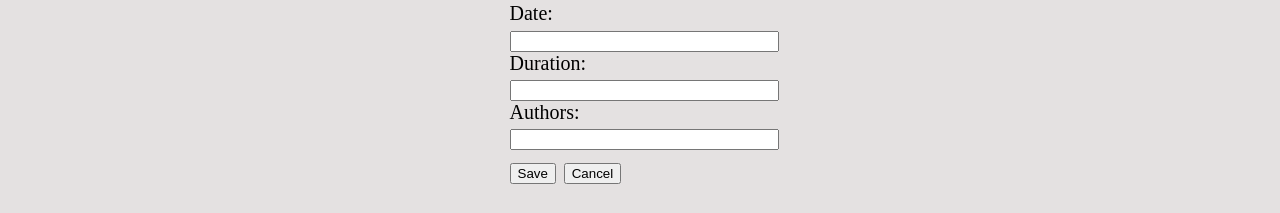
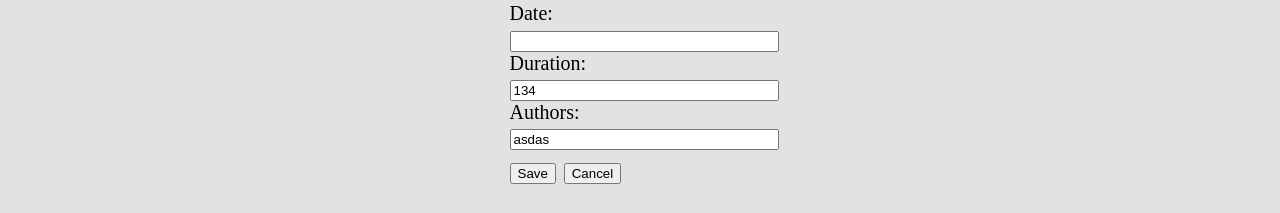
Before and after one commit to taras-kobetiak/Angular-Mentoring-Programm, an Angular app: page /login in a window 1280 px wide. Both pictures are taken after a click on the button "Add course". Shown: the part 347-560 px from the top of the page. Built offline with nearby package versions, Linux system fonts and the light colour scheme.

Commit message:
addede new-form component

```diff
--- a/src/app/add-course-page/add-course-page/add-course-page.component.html
+++ b/src/app/add-course-page/add-course-page/add-course-page.component.html
@@ -26,20 +26,11 @@
                 </div>
             </div>
             <div class="duration__element">
-                <div class="subtitle">
-                    <h5>Duration:</h5>
-                </div>
-                <div class="input">
-                    <input [(ngModel)]="duration" name="duration" type="text">
-                </div>
+                <app-course-duration [duration]="duration" (durationSubmit)="durationSubmit($event)">
+                </app-course-duration>
             </div>
-            <div class="authors__element">
-                <div class="subtitle">
-                    <h5>Authors:</h5>
-                </div>
-                <div class="input">
-                    <input [(ngModel)]="authors" name="authors" type="text">
-                </div>
+            <div class=" authors__element">
+                <app-course-authors [authors]="authors" (authorsSubmit)="authorsSubmit($event)"></app-course-authors>
             </div>
             <div class="management__block">
                 <div class="submit__button">
--- a/src/app/add-course-page/add-course-page/add-course-page.component.ts
+++ b/src/app/add-course-page/add-course-page/add-course-page.component.ts
@@ -14,15 +14,25 @@ export class AddCoursePageComponent {
   title: string;
   description: string;
   date: Date;
-  duration: number;
-  authors: string;
+  duration: number = 134;
+  authors: string = 'asdas';
 
   onSubmit(form: NgForm): void {
     this.saveButtonClick.emit();
+    console.log(form.value);
+    console.log(this.duration);
+    console.log(this.authors);
   }
 
   onCancelButtonClick(): void {
     this.cancelButtonClick.emit()
   }
 
+  durationSubmit(duration: number): void {
+    this.duration = duration;
+  }
+
+  authorsSubmit(authors: string): void {
+    this.authors = authors;
+  }
 }
--- /dev/null
+++ b/src/app/add-course-page/add-course-page/course-authors/course-authors.component.html
@@ -0,0 +1,6 @@
+<div class="subtitle">
+    <h5>Authors:</h5>
+</div>
+<div class="input">
+    <input [(ngModel)]="authors" name="authors" type="text" (ngModelChange)="onAuthorsSubmit()">
+</div>
--- /dev/null
+++ b/src/app/add-course-page/add-course-page/course-authors/course-authors.component.scss
@@ -0,0 +1,13 @@
+h5 {
+    margin: 0;
+    font-size: 20px;
+    font-weight: normal;
+}
+
+.subtitle {
+    padding-bottom: 2%;
+}
+
+input {
+    width: 100%;
+}
--- /dev/null
+++ b/src/app/add-course-page/add-course-page/course-authors/course-authors.component.ts
@@ -0,0 +1,15 @@
+import { Component, Input, Output, EventEmitter } from '@angular/core';
+
+@Component({
+  selector: 'app-course-authors',
+  templateUrl: './course-authors.component.html',
+  styleUrls: ['./course-authors.component.scss']
+})
+export class CourseAuthorsComponent {
+  @Input() authors: string;
+  @Output() authorsSubmit: EventEmitter<string> = new EventEmitter()
+
+  onAuthorsSubmit(): void {
+    this.authorsSubmit.emit(this.authors)
+  }
+}
--- /dev/null
+++ b/src/app/add-course-page/add-course-page/course-duration/course-duration.component.html
@@ -0,0 +1,6 @@
+<div class="subtitle">
+    <h5>Duration:</h5>
+</div>
+<div class="input">
+    <input [(ngModel)]="duration" name="duration" type="text" (ngModelChange)="onDurationChange()">
+</div>
--- /dev/null
+++ b/src/app/add-course-page/add-course-page/course-duration/course-duration.component.scss
@@ -0,0 +1,13 @@
+h5 {
+    margin: 0;
+    font-size: 20px;
+    font-weight: normal;
+}
+
+.subtitle {
+    padding-bottom: 2%;
+}
+
+input {
+    width: 100%;
+}
--- /dev/null
+++ b/src/app/add-course-page/add-course-page/course-duration/course-duration.component.ts
@@ -0,0 +1,15 @@
+import { Component, Input, Output, EventEmitter } from '@angular/core';
+
+@Component({
+  selector: 'app-course-duration',
+  templateUrl: './course-duration.component.html',
+  styleUrls: ['./course-duration.component.scss']
+})
+export class CourseDurationComponent {
+  @Input() duration: number;
+  @Output() durationSubmit: EventEmitter<number> = new EventEmitter()
+
+  onDurationChange(): void {
+    this.durationSubmit.emit(this.duration)
+  }
+}
```
Also changed, not shown: src/app/add-course-page/add-course-page.module.ts (+7 -1 lines), 2 other files (tests, documents, lock files or other folders).
